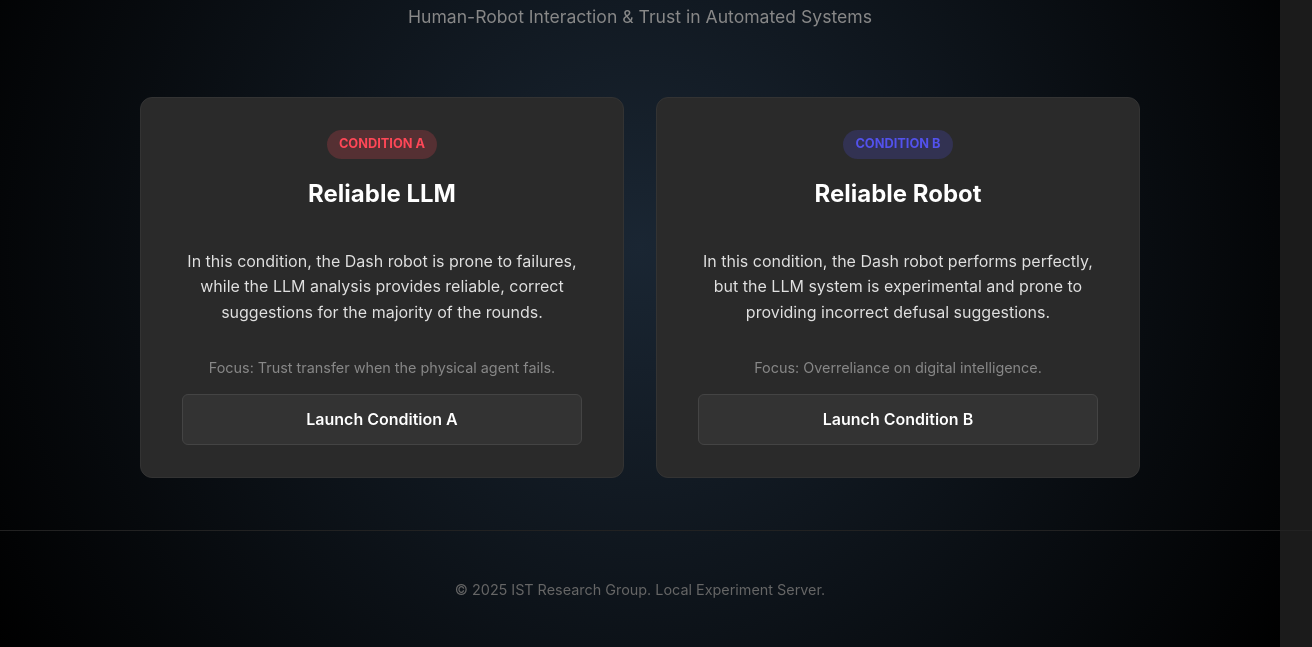
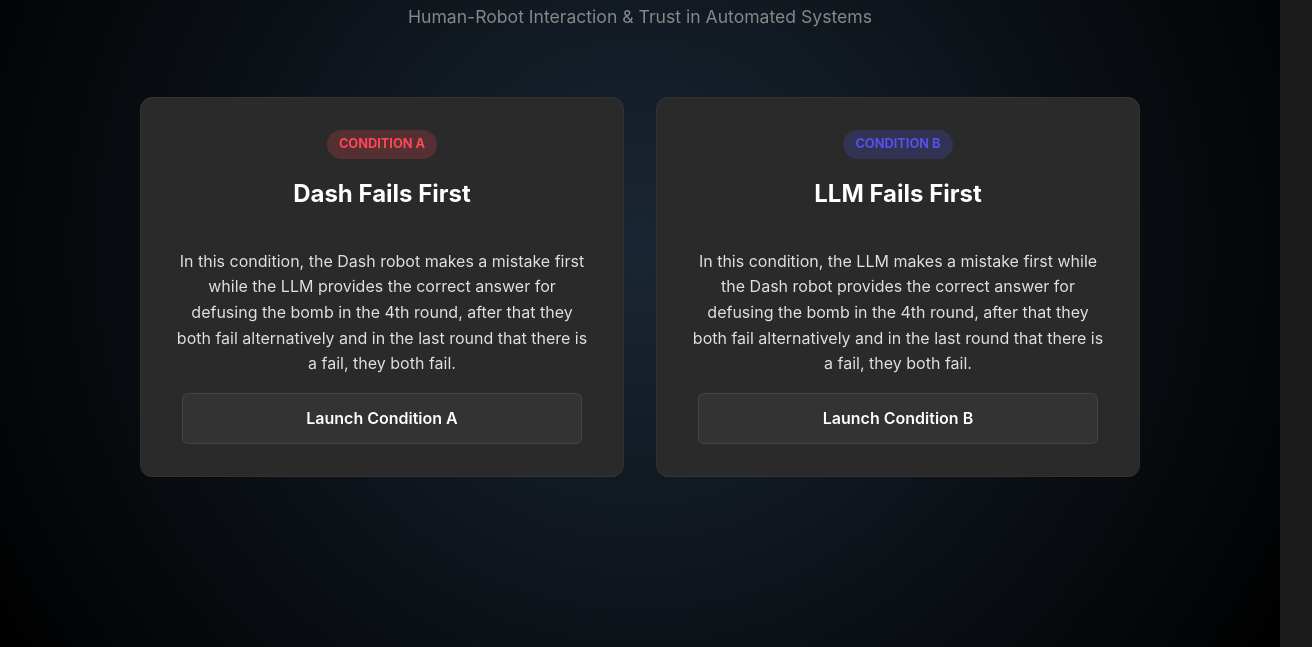
Before and after one commit to n0xiv4/rsihr-bomb-defusal, a website built with Vite: page web/index.html in a window 1280 px wide. Shown: the part 153-800 px from the top of the page, 1312 px wide, since content can reach past the window. Built offline with nearby package versions, Linux system fonts and the light colour scheme; some packages are replaced by stand-ins of ours.

Commit message:
chore: update condition descriptions in index.html and remove footer

```diff
--- a/web/index.html
+++ b/web/index.html
@@ -115,16 +115,6 @@
 
     .btn-a:hover { background-color: var(--primary-color); border-color: var(--primary-color); }
     .btn-b:hover { background-color: var(--accent-color); border-color: var(--accent-color); }
-
-    footer {
-      margin-top: auto;
-      padding: 2rem;
-      text-align: center;
-      color: #666;
-      font-size: 0.9rem;
-      width: 100%;
-      border-top: 1px solid #222;
-    }
   </style>
 </head>
 <body>
@@ -137,24 +127,18 @@
   <div class="container">
     <div class="card">
       <span class="condition-tag tag-a">Condition A</span>
-      <h2>Reliable LLM</h2>
-      <p>In this condition, the Dash robot is prone to failures, while the LLM analysis provides reliable, correct suggestions for the majority of the rounds.</p>
-      <p style="font-size: 0.9em; color: #888;">Focus: Trust transfer when the physical agent fails.</p>
+      <h2>Dash Fails First</h2>
+      <p>In this condition, the Dash robot makes a mistake first while the LLM provides the correct answer for defusing the bomb in the 4th round, after that they both fail alternatively and in the last round that there is a fail, they both fail.</p>
       <a href="/guide.html?condition=a" class="btn btn-a">Launch Condition A</a>
     </div>
 
     <div class="card">
       <span class="condition-tag tag-b">Condition B</span>
-      <h2>Reliable Robot</h2>
-      <p>In this condition, the Dash robot performs perfectly, but the LLM system is experimental and prone to providing incorrect defusal suggestions.</p>
-      <p style="font-size: 0.9em; color: #888;">Focus: Overreliance on digital intelligence.</p>
+      <h2>LLM Fails First</h2>
+      <p>In this condition, the LLM makes a mistake first while the Dash robot provides the correct answer for defusing the bomb in the 4th round, after that they both fail alternatively and in the last round that there is a fail, they both fail.</p>
       <a href="/guide.html?condition=b" class="btn btn-b">Launch Condition B</a>
     </div>
   </div>
 
-  <footer>
-    <p>&copy; 2025 IST Research Group. Local Experiment Server.</p>
-  </footer>
-
 </body>
 </html>
```
